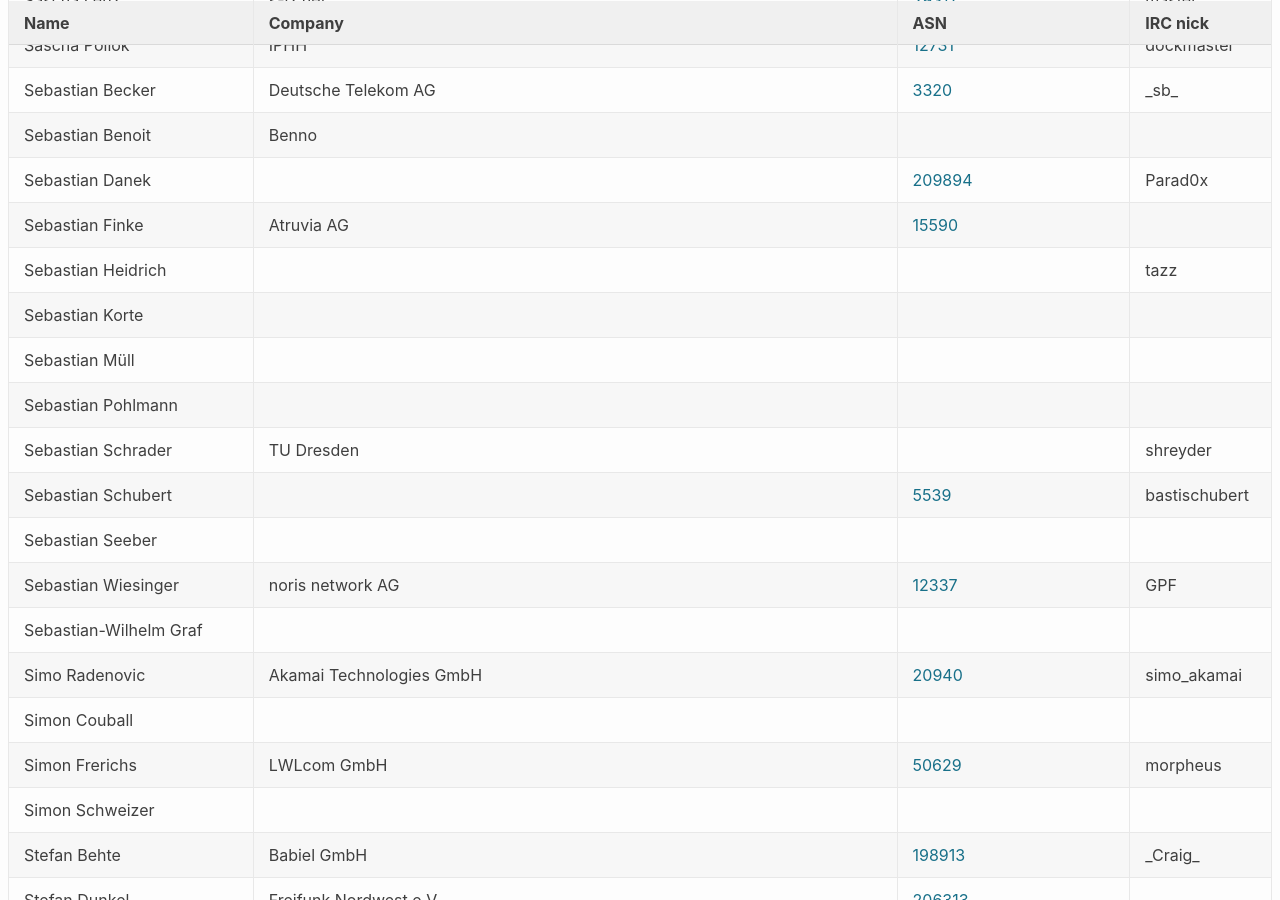
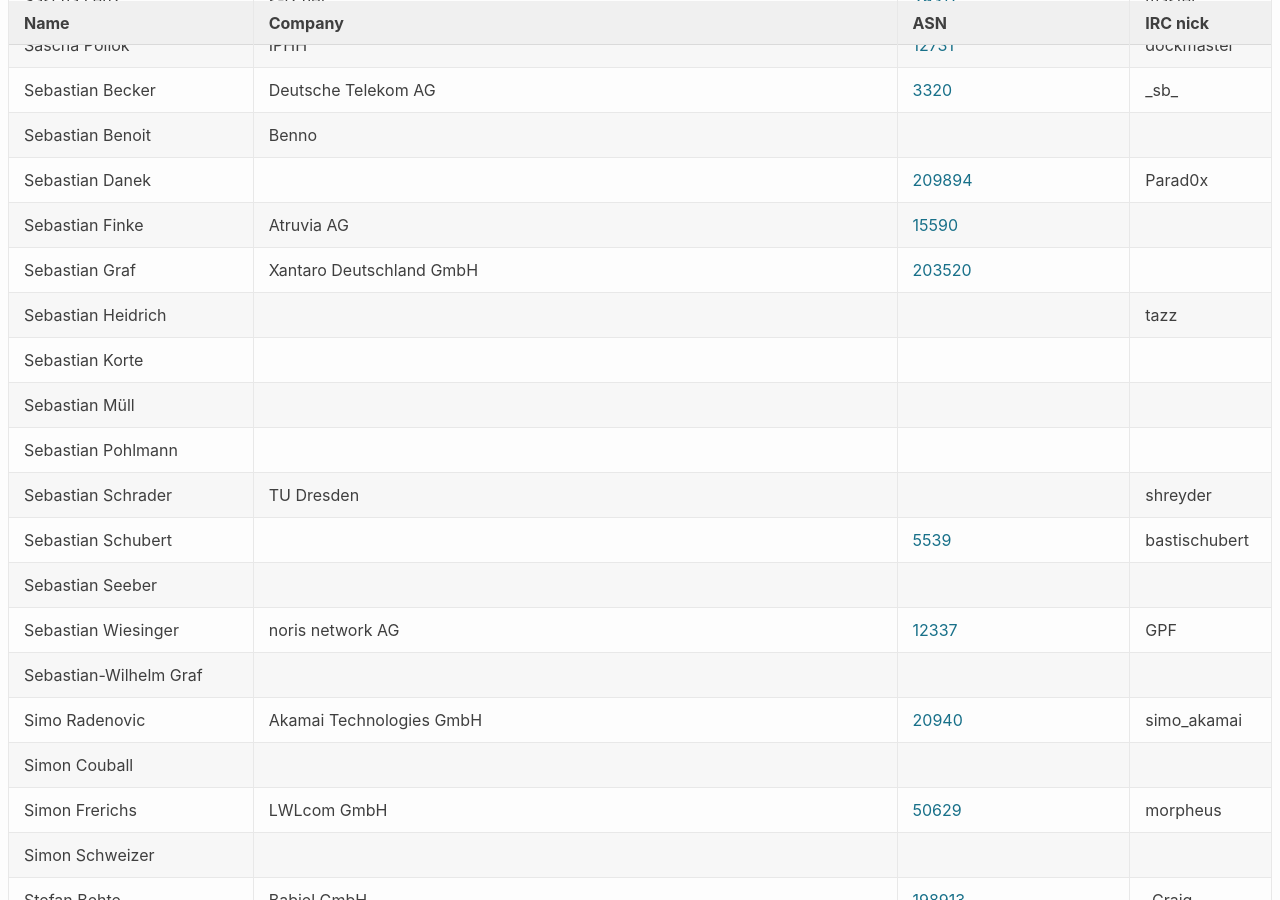
Before and after one commit to denog/pretix-attendeelist, a Jekyll site: the page built from denog13/index.markdown, in a window 1280 px wide and 900 px high, scrolled down 11356 px. Built offline with Jekyll 4.4.1, drawn with Linux system fonts in a browser that asks for light colours.

Commit message:
Latest data: Mon Oct 18 12:38:30 UTC 2021

```diff
--- a/_data/attendees_denog13.json
+++ b/_data/attendees_denog13.json
@@ -1474,6 +1474,12 @@
     "company": "Atruvia AG",
     "irc": null,
     "asn": "AS15590"
+  },
+  {
+    "name": "Sebastian Graf",
+    "company": "Xantaro Deutschland GmbH",
+    "irc": null,
+    "asn": "203520"
   },
   {
     "name": "Sebastian Heidrich",
```
